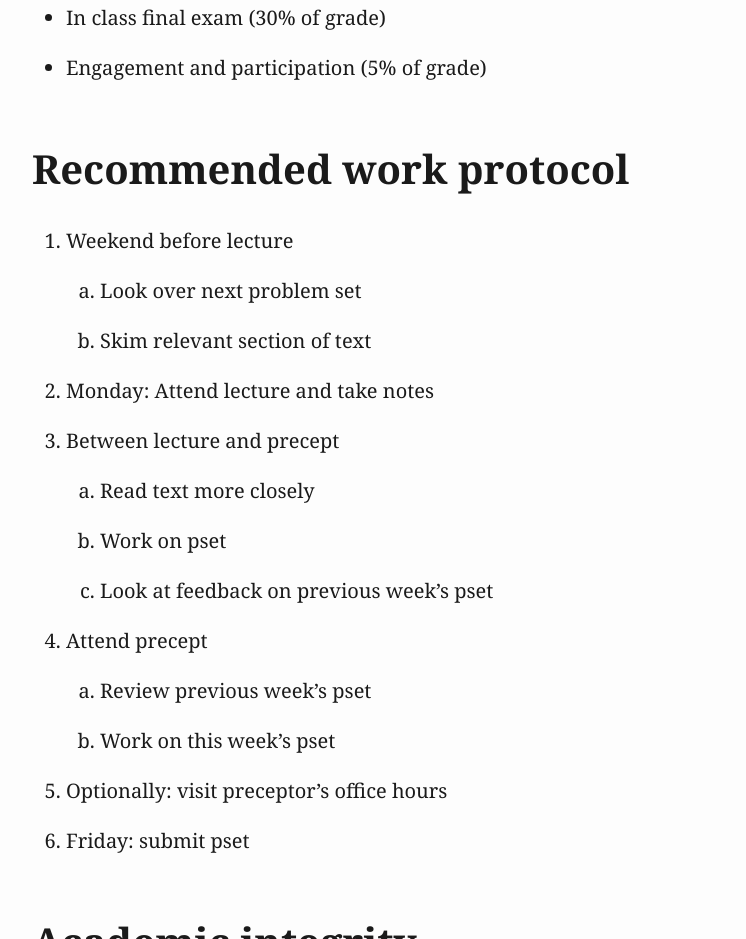
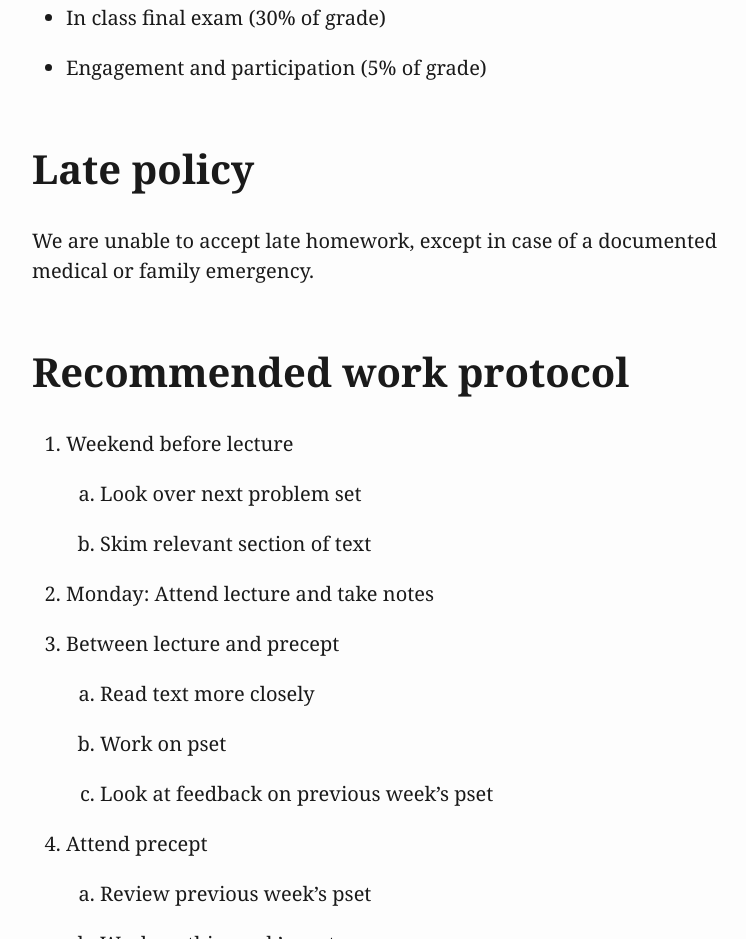
Before and after one commit to hhalvors/phi201_s2024, a plain HTML site: page index.html in a window 1280 px wide. Shown: the part 1155-2094 px from the top of the page, without its empty margins (248-994 px from the left). Drawn offline with Linux system fonts and the light colour scheme.

Commit message:
updated late policy

```diff
--- a/index.html
+++ b/index.html
@@ -193,6 +193,9 @@ released until seven days before the due date.</p></li>
 <li><p>In class final exam (30% of grade)</p></li>
 <li><p>Engagement and participation (5% of grade)</p></li>
 </ul>
+<h1 id="late-policy">Late policy</h1>
+<p>We are unable to accept late homework, except in case of a documented
+medical or family emergency.</p>
 <h1 id="recommended-work-protocol">Recommended work protocol</h1>
 <ol type="1">
 <li><p>Weekend before lecture</p>
```
